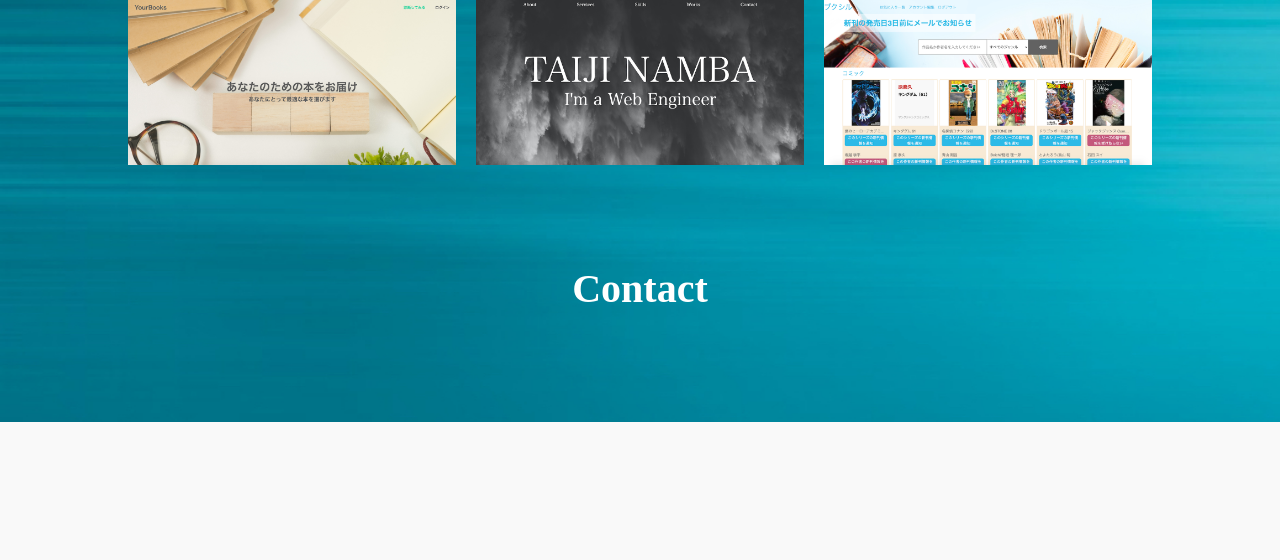
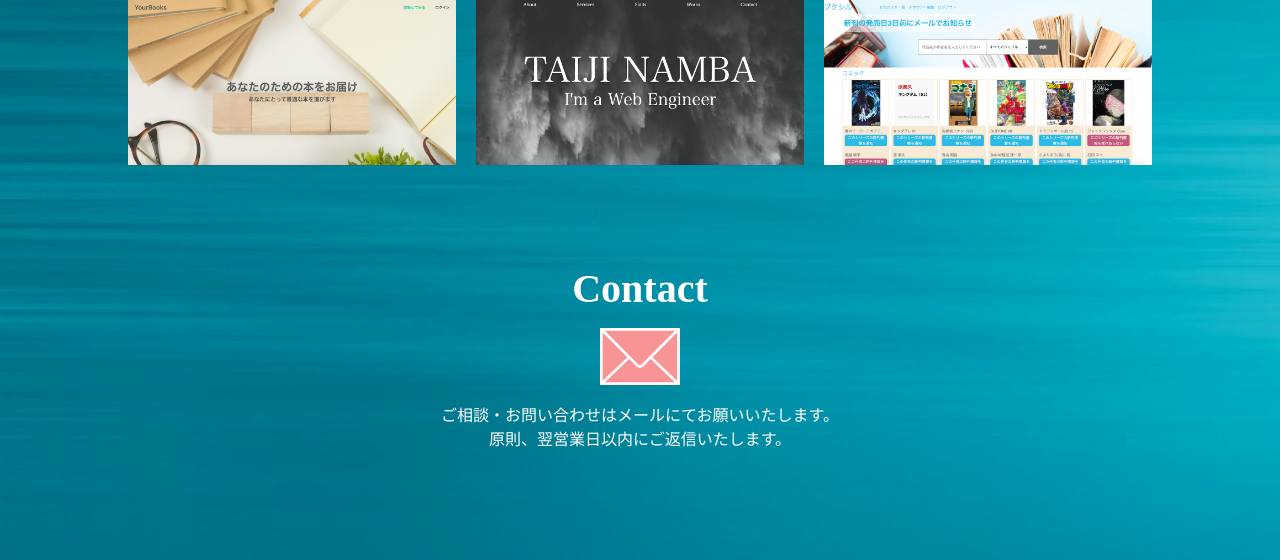
Before and after one commit to Taiji-Namba/portfolio-site-WP, a PHP site: page / in a window 1280 px wide. Shown: the part 2986-3546 px from the top of the page. Before the commit the page ends 3408 px from the top, so only its background shows below. Run offline with PHP 8.4, Linux system fonts and the light colour scheme; some libraries are stand-ins or nearby versions.

Commit message:
Contactセクション記載

```diff
--- a/index.html
+++ b/index.html
@@ -183,6 +183,12 @@
         <!-- Contactセクション -->
         <section class="main-contents__section" id="contact">
           <h2 class="section-title">Contact</h2>
+          <div class="contact-container">
+            <img src="img/letter.svg" alt="Contactアイコン">
+            <p>ご相談・お問い合わせはメールにてお願いいたします。<br>
+              原則、翌営業日以内にご返信いたします。
+            </p>
+          </div>
         </section>
       </div>
     </div>
--- a/style.css
+++ b/style.css
@@ -275,4 +275,12 @@ nav li {
 .work__content:hover .caption p {
   opacity: 1;
 }
+
+.contact-container {
+  text-align: center;
+}
+
+.contact-container p {
+  font-size: 1.6rem;
+}
 /*# sourceMappingURL=style.css.map */
--- a/style.scss
+++ b/style.scss
@@ -262,3 +262,12 @@ nav {
 .work__content:hover .caption p {
   opacity: 1; //文字を表示する
 }
+
+//Contactセクション
+.contact-container {
+  text-align: center;
+}
+
+.contact-container p {
+  font-size: 1.6rem;
+}
```
Also changed, not shown: img/letter.svg (added), 3 other files.
